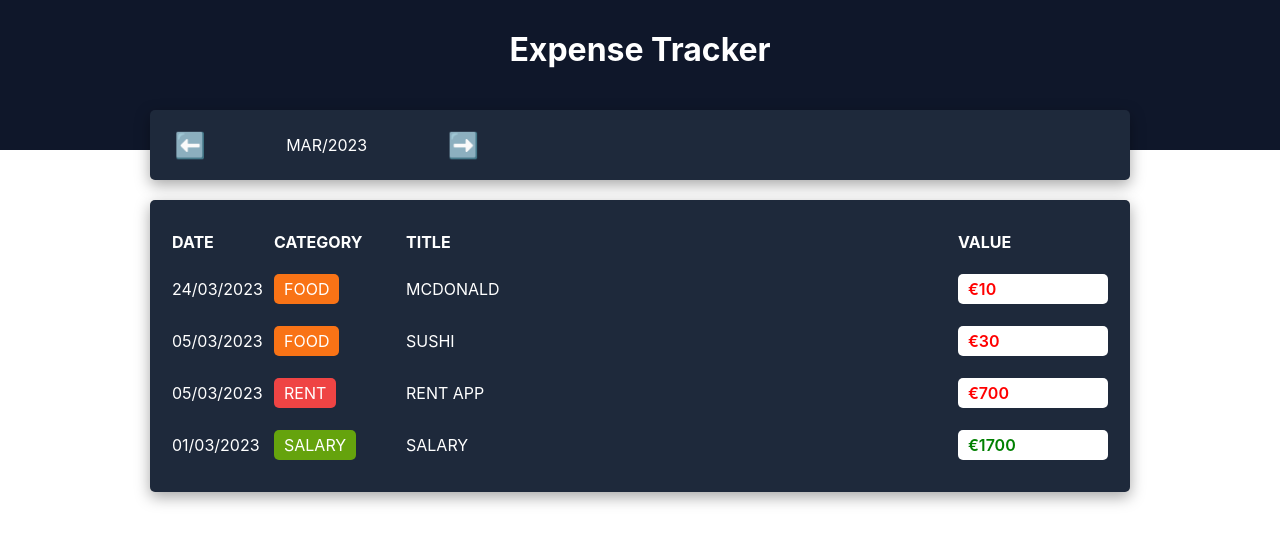
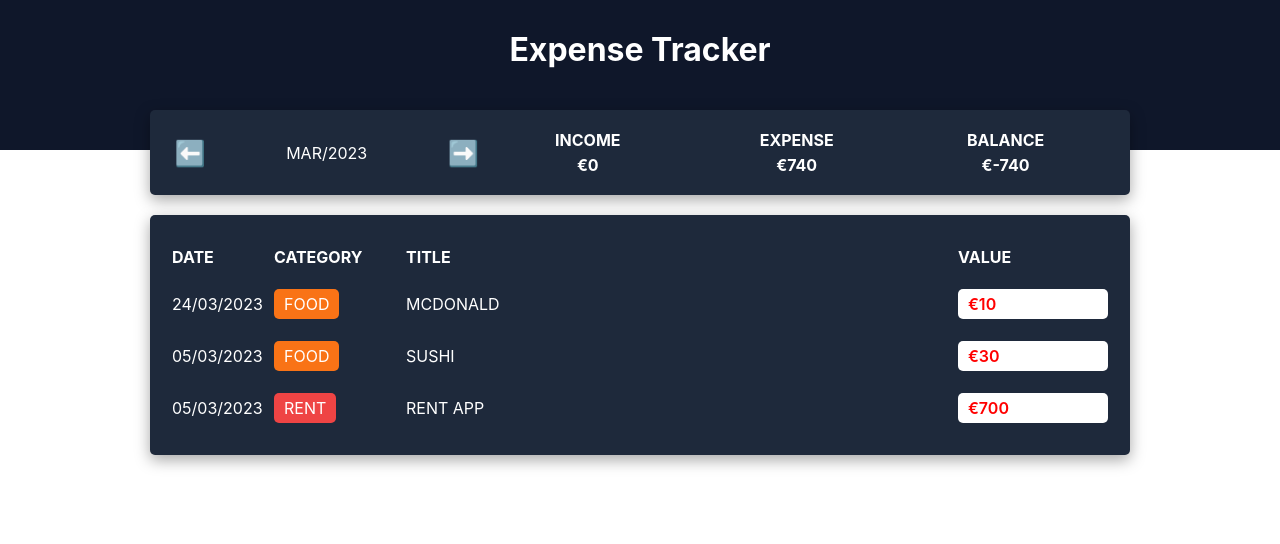
Before and after one commit to GardeniaOliveira/expense-tracker-with-react-and-ts, a React (Create React App) app: page / in a window 1280 px wide. Shown: the top 544 px of the page. Built offline with nearby package versions, Linux system fonts and the light colour scheme.

Commit message:
added expense, income and balance

```diff
--- a/src/App.tsx
+++ b/src/App.tsx
@@ -22,10 +22,31 @@ const App = () => {
   const [filteredList, setFilteredList] = useState<Item[]>([]);
   const [currentMonth, setCurrentMont] = useState(Func.getCurrentMonth());
 
+  // calculate the total of incomes and expenses
+  const [income, setIncome] = useState(0);
+  const [expense, setExpense] = useState(0);
+
   //monitors when changes the month and execute the Function
   useEffect(() => {
     setFilteredList(Func.filterListByMonth(list, currentMonth));
   }, [list, currentMonth]);
+
+  //if the list changes the value of expense and income should change too;
+  useEffect(() => {
+    let expense = 0;
+    let income = 0;
+
+    for (let i in filteredList) {
+      if (categories[filteredList[i].category].expense) {
+        expense += filteredList[i].value;
+      } else {
+        income += filteredList[i].value;
+      }
+    }
+
+    setIncome(income);
+    setExpense(expense);
+  }, [filteredList]);
 
   const handleMonthChange = (newMonth: string) => {
     setCurrentMont(newMonth);
@@ -41,6 +62,8 @@ const App = () => {
         <InfoArea
           currentMonth={currentMonth}
           onMonthChange={handleMonthChange}
+          income={income}
+          expense={expense}
         />
 
         {/* insertion area*/}
--- a/src/components/InfoArea/index.tsx
+++ b/src/components/InfoArea/index.tsx
@@ -1,11 +1,19 @@
 import * as C from "./styles";
 import * as Func from "../../helpers/dateFilter";
+import { ResumeItem } from "../ResumeItem";
 
 type Props = {
   currentMonth: string;
   onMonthChange: (newMonth: string) => void;
+  income: number;
+  expense: number;
 };
-export const InfoArea = ({ currentMonth, onMonthChange }: Props) => {
+export const InfoArea = ({
+  currentMonth,
+  onMonthChange,
+  income,
+  expense,
+}: Props) => {
   const handlePrevMonth = () => {
     let [year, month] = currentMonth.split("-");
     let currentDate = new Date(parseInt(year), parseInt(month) - 1, 1);
@@ -32,7 +40,11 @@ export const InfoArea = ({ currentMonth, onMonthChange }: Props) => {
         <C.MonthArrow onClick={handleNextMonth}>➡️</C.MonthArrow>
       </C.MonthArea>
 
-      <C.ResumeArea></C.ResumeArea>
+      <C.ResumeArea>
+        <ResumeItem title="Income" value={income} />
+        <ResumeItem title="Expense" value={expense} />
+        <ResumeItem title="Balance" value={income - expense} />
+      </C.ResumeArea>
     </C.Container>
   );
 };
--- /dev/null
+++ b/src/components/ResumeItem/index.tsx
@@ -0,0 +1,13 @@
+import * as C from "./style";
+type Props = {
+  title: string;
+  value: number;
+};
+export const ResumeItem = ({ title, value }: Props) => {
+  return (
+    <C.Container>
+      <C.Title>{title}</C.Title>
+      <C.Info> €{value}</C.Info>
+    </C.Container>
+  );
+};
--- /dev/null
+++ b/src/components/ResumeItem/style.ts
@@ -0,0 +1,16 @@
+import styled from "styled-components";
+
+export const Container = styled.div`
+  flex: 1;
+`;
+
+export const Title = styled.div`
+  text-align: center;
+  font-weight: bold;
+  margin-bottom: 5px;
+`;
+
+export const Info = styled.div`
+  text-align: center;
+  font-weight: bold;
+`;
--- a/src/data/items.ts
+++ b/src/data/items.ts
@@ -20,7 +20,7 @@ export const items: Item[] = [
     value: 700.0,
   },
   {
-    date: new Date(2023, 2, 1),
+    date: new Date(2023, 3, 1),
     category: "salary",
     title: "Salary",
     value: 1700.0,
```
